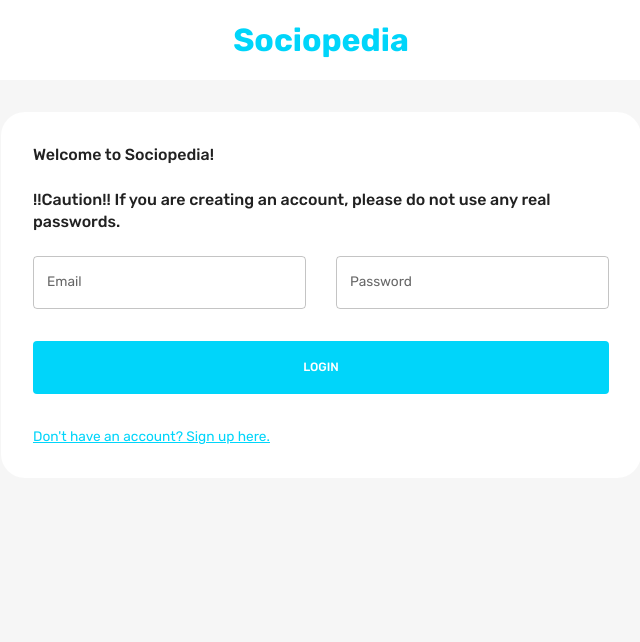
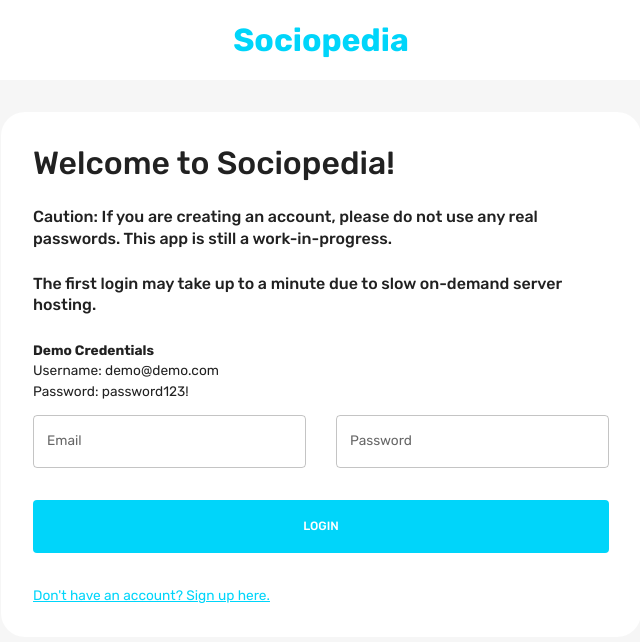
Before and after one commit to eshakumar/social-media-app, a React (Create React App) app in the folder client/: page / in a window 1280 px wide. Shown: the top 642 px of the page, without its empty margins (319-959 px from the left). Built offline with nearby package versions, Linux system fonts and the light colour scheme.

Commit message:
Add login page message

```diff
--- a/client/src/scenes/loginPage/index.jsx
+++ b/client/src/scenes/loginPage/index.jsx
@@ -28,12 +28,16 @@ const LoginPage = () => {
                 borderRadius="1.5rem"
                 backgroundColor={theme.palette.background.alt}
             >
-                <Typography fontWeight="500" variant="h5" sx={{ mb: "1.5rem" }}>
+                <Typography fontWeight="500" variant="h2" sx={{ mb: "1.5rem" }}>
                     Welcome to Sociopedia!
                 </Typography>
                 <Typography fontWeight="500" variant="h5" sx={{ mb: "1.5rem" }}>
-                    !!Caution!! If you are creating an account, please do not use any real passwords.
+                    Caution: If you are creating an account, please do not use any real passwords. This app is still a work-in-progress.
                 </Typography>
+                <Typography fontWeight="500" variant="h5" sx={{ mb: "1.5rem" }}>
+                    The first login may take up to a minute due to slow on-demand server hosting.
+                </Typography>
+                <p><strong>Demo Credentials</strong><br></br>Username: demo@demo.com<br></br> Password: password123!</p>
                 <Form />
             </Box>
         </Box>
```
